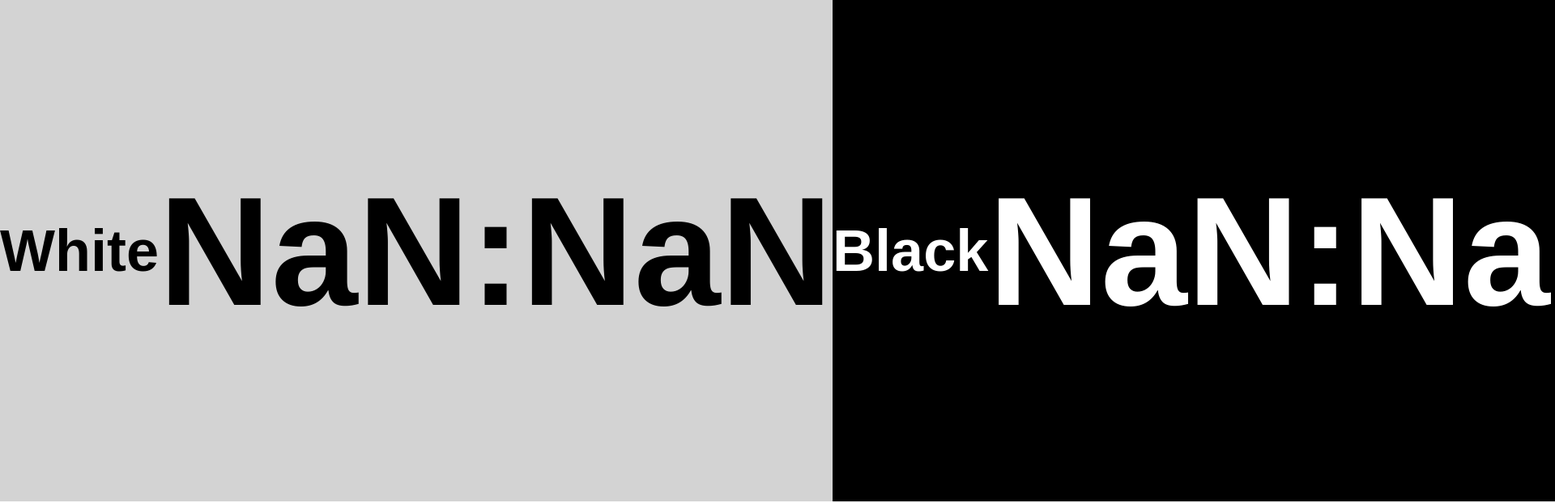
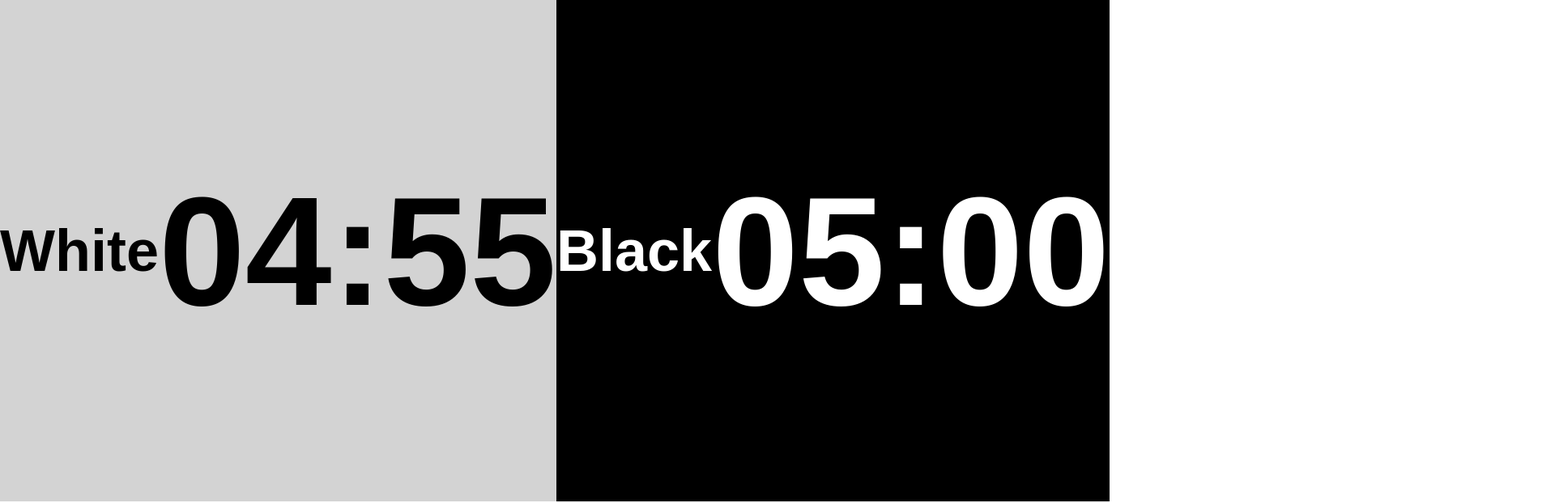
Before and after one commit to anshukumar2932/chess-timer, a plain HTML site: page timer.html in a window 1280 px wide. Shown: the top 622 px of the page at 81% size, 1920 px wide, since content can reach past the window. Drawn offline with Linux system fonts and the light colour scheme.

Commit message:
Update timer.html

```diff
--- a/timer.html
+++ b/timer.html
@@ -28,10 +28,8 @@
 
     <script>
         document.addEventListener('DOMContentLoaded', () => {
-            // Get settings from localStorage
-            const minutesPerPlayer = parseInt(window.localStorage.getItem('minutesPerPlayer'));
-            const extraSeconds = parseInt(window.localStorage.getItem('extraSeconds'));
-            const timingMethod = window.localStorage.getItem('timingMethod');
+            const minutesPerPlayer = parseInt(window.localStorage.getItem('minutesPerPlayer')) || 5;
+            const extraSeconds = parseInt(window.localStorage.getItem('extraSeconds')) || 0;
             const soundNotificationsEnabled = window.localStorage.getItem('soundNotifications') === 'true';
 
             let whiteTimeRemaining = minutesPerPlayer * 60;
@@ -124,7 +122,6 @@
 
             blackDiv.addEventListener('click', () => {
                 if (currentPlayer === 'black') {
-                    moveCount++;
                     currentPlayer = 'white';
                     playSound();
                     startTimer();
```
